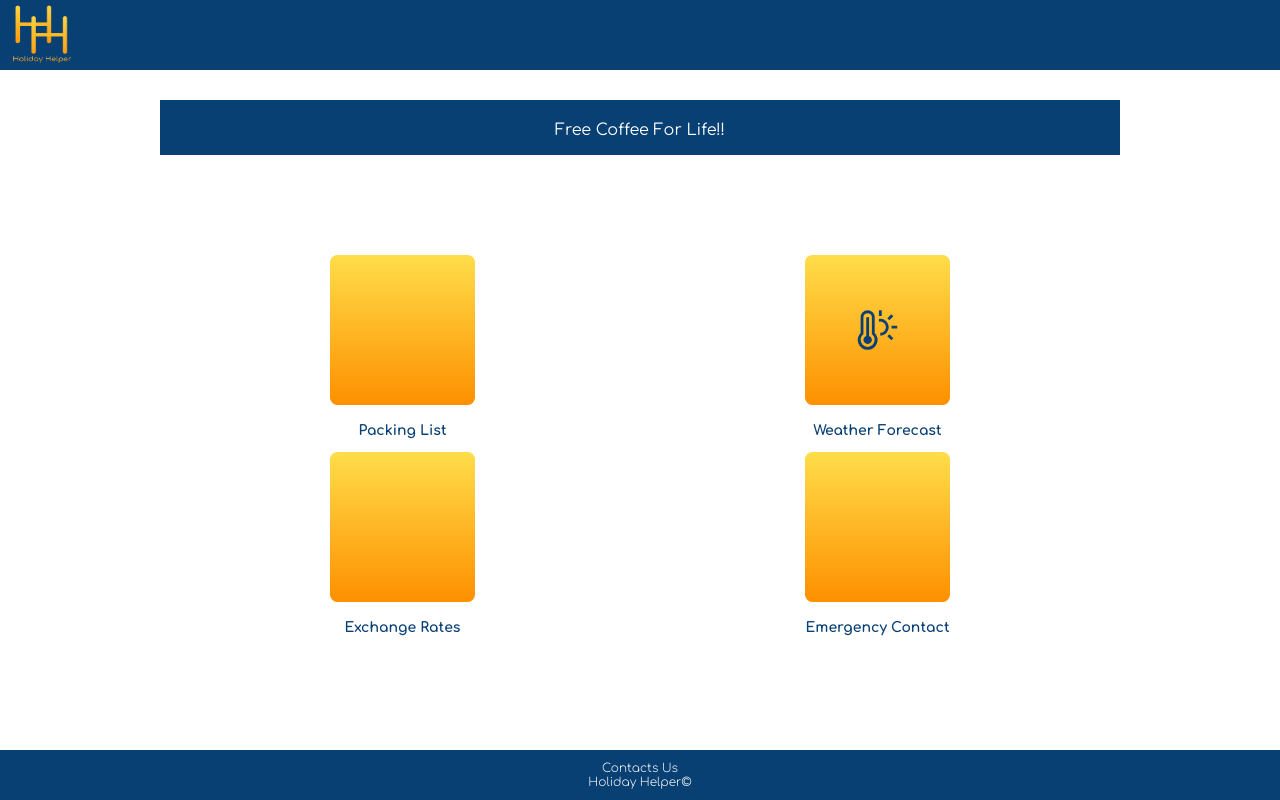
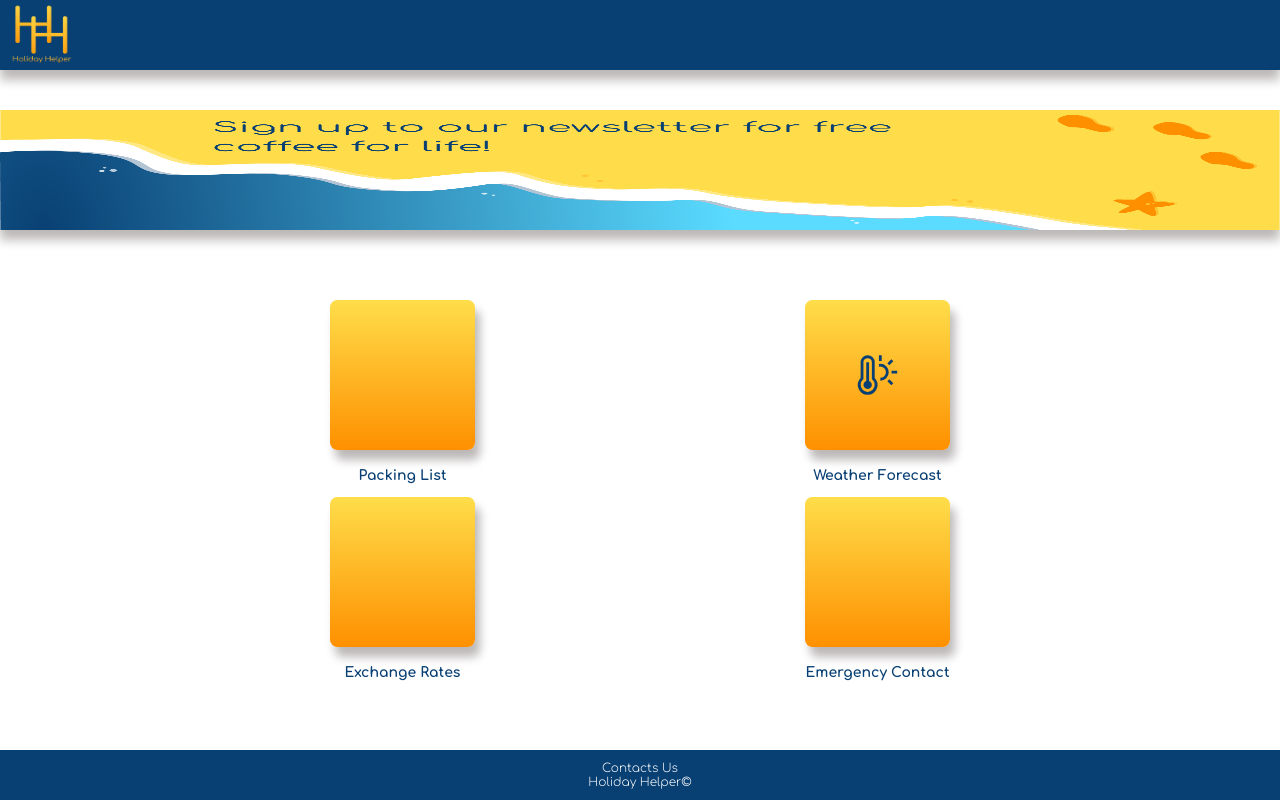
Before and after one commit to lalicia/holiday_helper_frontend, a React (Create React App) app: page / in a window 1280 px wide. Built offline with nearby package versions, Linux system fonts and the light colour scheme; some icons are missing.

Commit message:
added the banner and styled it to look dynamic

```diff
--- a/src/Component/Footer/Footer.css
+++ b/src/Component/Footer/Footer.css
@@ -13,4 +13,5 @@
     background-color: #094074;
     color: white;
 
+
 }
--- a/src/Component/HomeBanner/HomeBanner.css
+++ b/src/Component/HomeBanner/HomeBanner.css
@@ -1,11 +1,12 @@
 .HomeBanner {
-    margin: auto;
-    background-color: #094074;
-    color: #FFFFFF;
-    text-align: center;
-    width: 75%;
-    height: 50px;
-    padding-top: 5px;
-    margin-top: 30px;
+    padding-top: 40px;
 
 }
+
+.Banner{
+    display: flex;
+    align-items: center;
+    width: 100%;
+    height: 120px;
+    box-shadow: 0px 10px 10px #bcb8b8;
+}
--- a/src/Component/HomeBanner/HomeBanner.js
+++ b/src/Component/HomeBanner/HomeBanner.js
@@ -1,10 +1,13 @@
 import React from "react";
 import "./HomeBanner.css";
+import Banner from'../../Assets/images/Banner1.png'
 
 function HomeBanner() {
   return (
     <div className="HomeBanner">
-      <p>Free Coffee For Life!!</p>
+      <img className="Banner"
+            src={Banner} alt="Banner Image"
+          />
     </div>
   );
 }
--- a/src/Component/HomeButtons/HomeButtons.css
+++ b/src/Component/HomeButtons/HomeButtons.css
@@ -5,6 +5,8 @@
     background-image: linear-gradient(180deg, #FFDD4A, #FE9000);
     color: #094074;
     border-radius: 5%;
+     box-shadow: 5px 10px 10px #bcb8b8;
+
 }
 
 
--- a/src/Component/Main.js/Main.css
+++ b/src/Component/Main.js/Main.css
@@ -5,6 +5,6 @@
 .homebuttons{
     display: flex;
     justify-content: space-evenly;
-    margin-top: 100px;
+    margin-top: 70px;
 
 }
--- a/src/Component/Navbar/navbar.css
+++ b/src/Component/Navbar/navbar.css
@@ -22,6 +22,8 @@
   justify-content: space-between;
   width: 100%;
   z-index: 1;
+  box-shadow: 0px 10px 10px #bcb8b8;
+
 }
 
 .menu {
@@ -70,7 +72,8 @@
 }
 
 .menu-icon {
-    color: #ffdd4a
+    color: #ffdd4a;
+
 
 }
 
```
Also changed, not shown: src/Component/Weather/BWeather.js (added, +74 -0 lines), src/Component/Weather/Days.js (added, +17 -0 lines), src/Component/Weather/Location.js (added, +28 -0 lines), src/Assets/images/Banner1.png (added).
